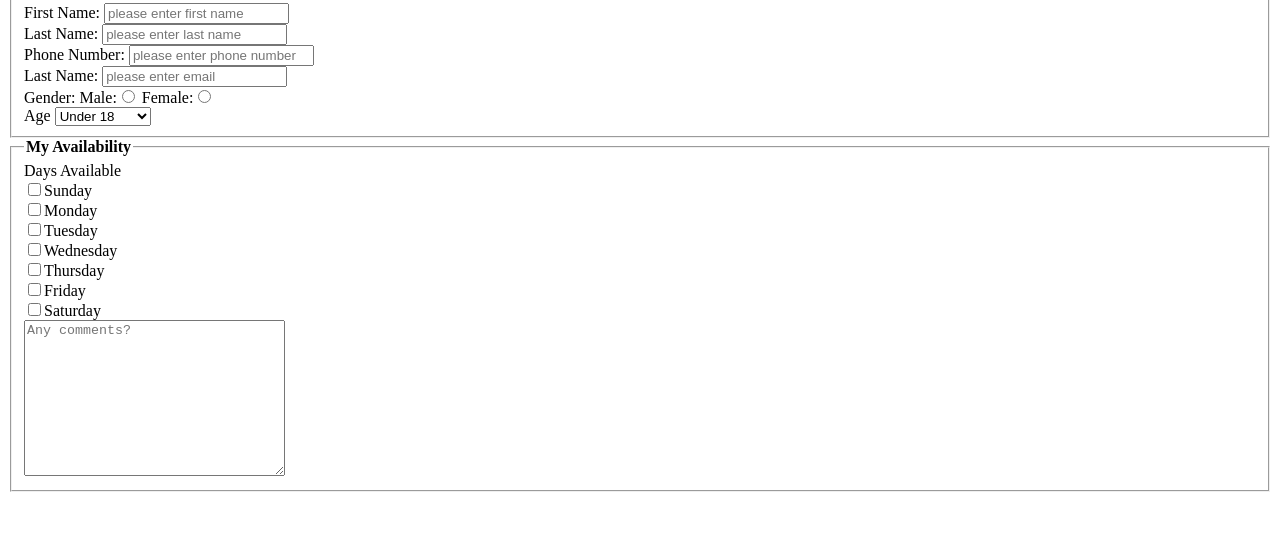
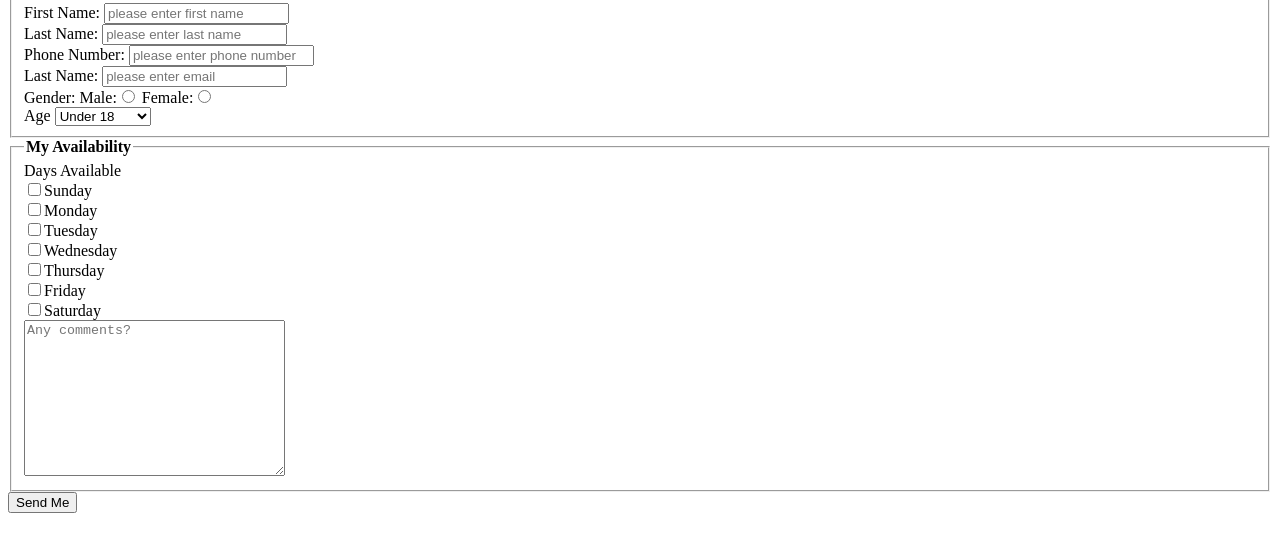
Before and after one commit to POleskiewicz/Lab4, a plain HTML site: page index.html in a window 1280 px wide. Shown: the part 100-652 px from the top of the page. Drawn offline with Linux system fonts and the light colour scheme.

Commit message:
Update index.html

```diff
--- a/index.html
+++ b/index.html
@@ -126,21 +126,14 @@
 								<textarea cols = "30" rows= "10" name= "comments_field" placeholder="Any comments?"></textarea>
 							</div>
 
+						</fieldset>
 
+						<div>
+							<input type= "submit" value= "Send Me">
+						</div>
 
-
-
-
-
-
-
-
-
-
-
-
-
-
+						<input type= "hidden" name= "hidden_field" value= "POleskiewicz">
+						</form>
 	</body>
 
 </html>
```
